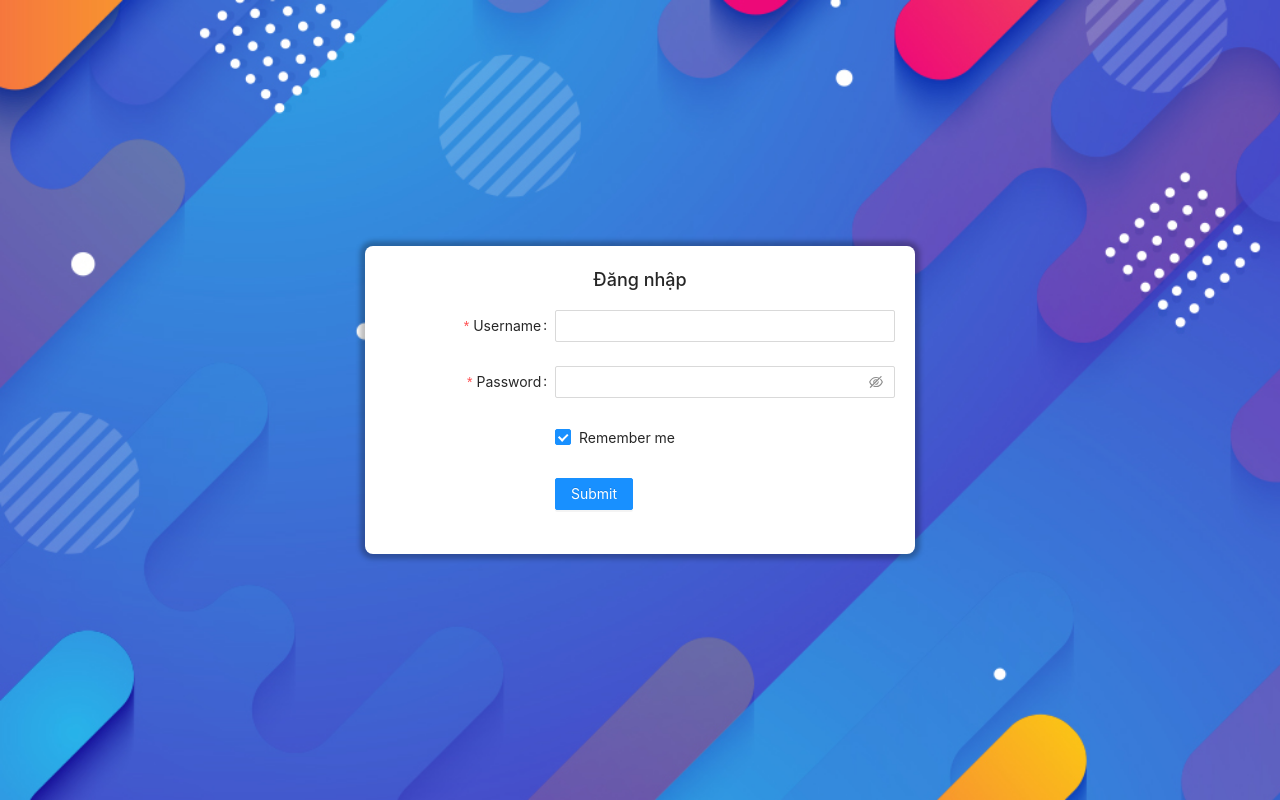
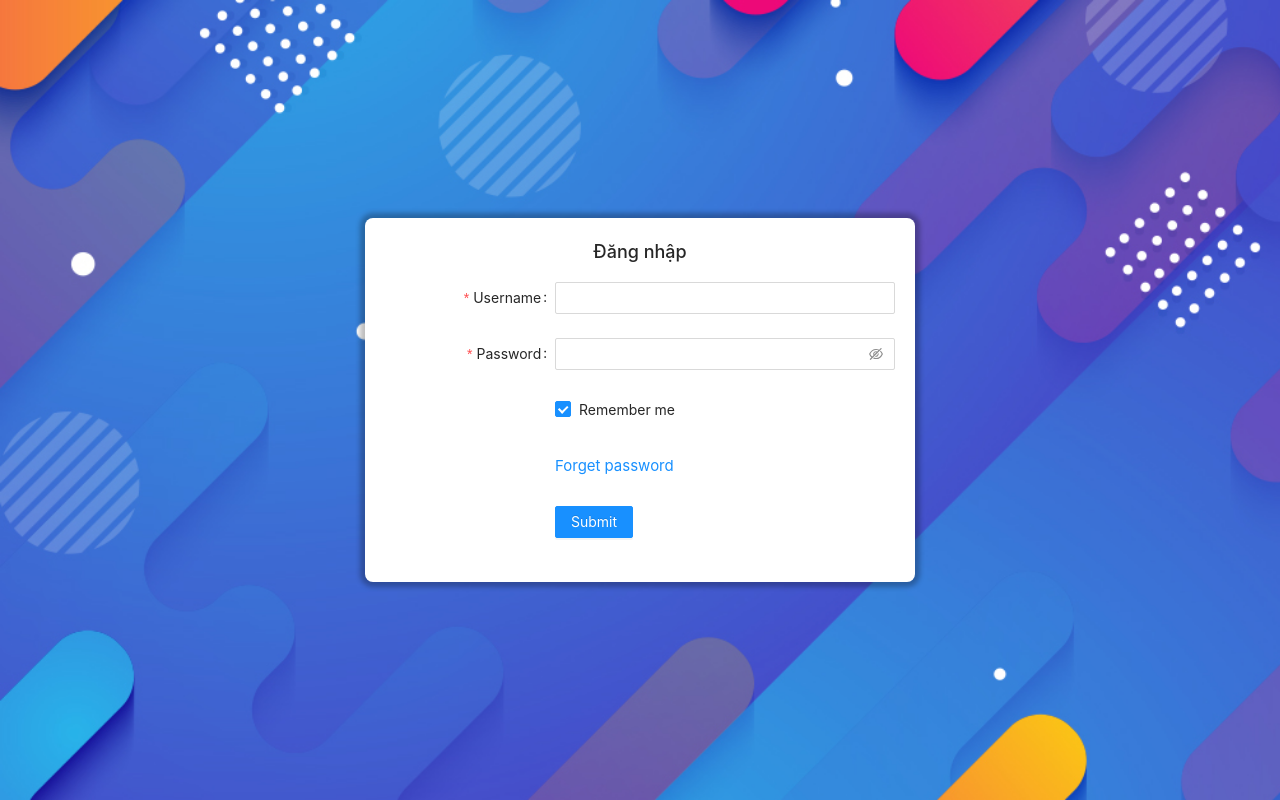
Before and after one commit to nhattruongagtm/online-examination-fe-t-rex-team, a React (Create React App) app: page / in a window 1280 px wide. Built offline with nearby package versions, Linux system fonts and the light colour scheme.

Commit message:
thêm quên mạt khẩu

```diff
--- a/src/pages/Login/Login.tsx
+++ b/src/pages/Login/Login.tsx
@@ -1,3 +1,4 @@
+import { createFromIconfontCN } from '@ant-design/icons'
 import { Button, Checkbox, Form, Input } from 'antd'
 import Password from 'antd/lib/input/Password'
 import React, { useState } from 'react'
@@ -98,7 +99,17 @@ const Login = (props: Props) => {
               span: 16,
             }}
           >
+
             <Checkbox>Remember me</Checkbox>
+          </Form.Item>
+
+          <Form.Item
+            wrapperCol={{
+              offset: 8,
+              span: 16,
+            }}
+          >
+          <a className='forget'>Forget password</a>
           </Form.Item>
 
           <Form.Item
--- a/src/scss/_login.scss
+++ b/src/scss/_login.scss
@@ -23,4 +23,7 @@
   .login__title{
 
   }
+  .forget{
+    font-size: 15px;
+  }
 }
```
